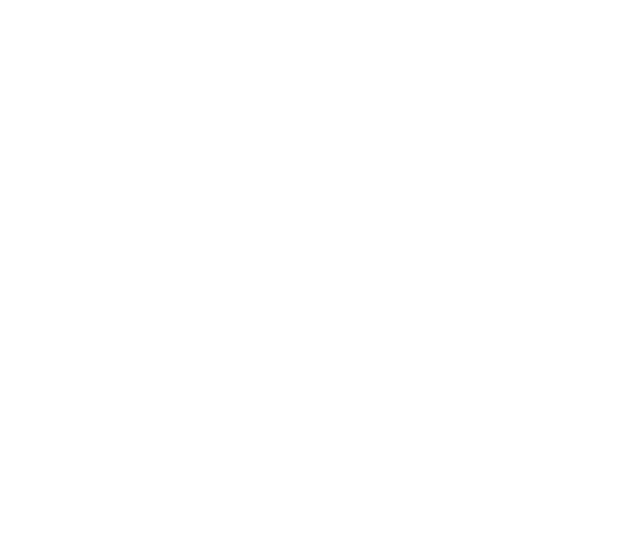
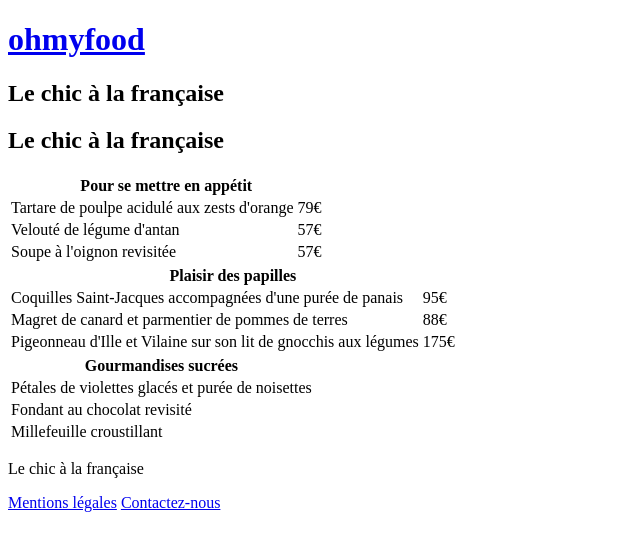
Before and after one commit to dimitriobin/P03_ohmyfood, a plain HTML site: page le_chic_a_la_francaise.html in a window 1280 px wide. Shown: the whole page, without its empty margins (0-640 px from the left). Drawn offline with Linux system fonts and the light colour scheme.

Commit message:
Intégration du menu "le chic à la française"

```diff
--- a/le_chic_a_la_francaise.html
+++ b/le_chic_a_la_francaise.html
@@ -0,0 +1,99 @@
+<!DOCTYPE html>
+<html lang="fr">
+
+<head>
+    <meta charset="UTF-8">
+    <meta name="viewport" content="width=device-width, initial-scale=1.0">
+    <meta name="description"
+        content="Le chic à la française est un des quatres grands restaurants parisiens partenaire de Ohmyfood! Sur cette page vous pourrez découvrir le menu proposé par ce restaurant.">
+    <title>Le chic à la française</title>
+</head>
+
+<body>
+    <header>
+        <a href="Home.html">
+            <h1>ohmyfood</h1>
+        </a>
+    </header>
+    <main>
+        <h2>
+            Le chic à la fran&ccedil;aise
+        </h2>
+        <section id="menu_le_chic_a_la_francaise">
+            <header>
+                <h2>Le chic à la fran&ccedil;aise</h2>
+            </header>
+            <table>
+                <thead>
+                    <tr>
+                        <th colspan="2">Pour se mettre en appétit</th>
+                    </tr>
+                </thead>
+                <tbody>
+                    <tr>
+                        <td>Tartare de poulpe acidulé aux zests d'orange</td>
+                        <td>79&euro;</td>
+                    </tr>
+                    <tr>
+                        <td>Velouté de légume d'antan</td>
+                        <td>57&euro;</td>
+                    </tr>
+                    <tr>
+                        <td>Soupe à l'oignon revisitée</td>
+                        <td>57&euro;</td>
+                    </tr>
+                </tbody>
+            </table>
+            <table>
+                <thead>
+                    <tr>
+                        <th colspan="2">Plaisir des papilles</th>
+                    </tr>
+                </thead>
+                <tbody>
+                    <tr>
+                        <td>Coquilles Saint-Jacques accompagnées d'une purée de panais</td>
+                        <td>95&euro;</td>
+                    </tr>
+                    <tr>
+                        <td>Magret de canard et parmentier de pommes de terres</td>
+                        <td>88&euro;</td>
+                    </tr>
+                    <tr>
+                        <td>Pigeonneau d'Ille et Vilaine sur son lit de gnocchis aux légumes</td>
+                        <td>175&euro;</td>
+                    </tr>
+                </tbody>
+            </table>
+            <table>
+                <thead>
+                    <tr>
+                        <th>Gourmandises sucrées</th>
+                    </tr>
+                </thead>
+                <tbody>
+                    <tr>
+                        <td>Pétales de violettes glacés et purée de noisettes</td>
+                    </tr>
+                    <tr>
+                        <td>Fondant au chocolat revisité</td>
+                    </tr>
+                    <tr>
+                        <td>Millefeuille croustillant</td>
+                    </tr>
+                </tbody>
+            </table>
+            <footer>
+                <p>Le chic à la fran&ccedil;aise</p>
+            </footer>
+        </section>
+    </main>
+    <footer>
+        <nav>
+            <a href="mentions_legales.html" target="_blank">Mentions légales</a>
+            <a href="mailto:ohmyfood@mail.com">Contactez-nous</a>
+        </nav>
+    </footer>
+</body>
+
+</html>
```
Also changed, not shown: la_note_enchantee.html (+1 -1 lines).
